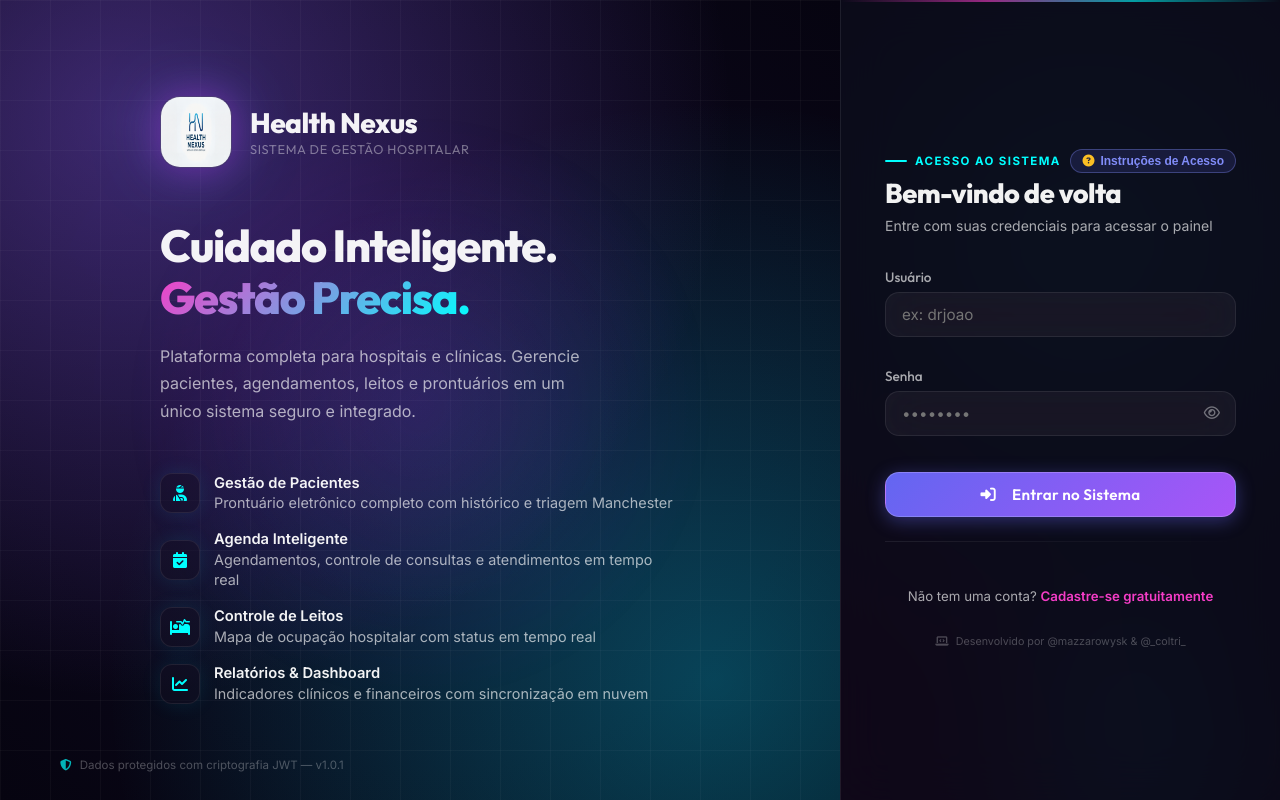
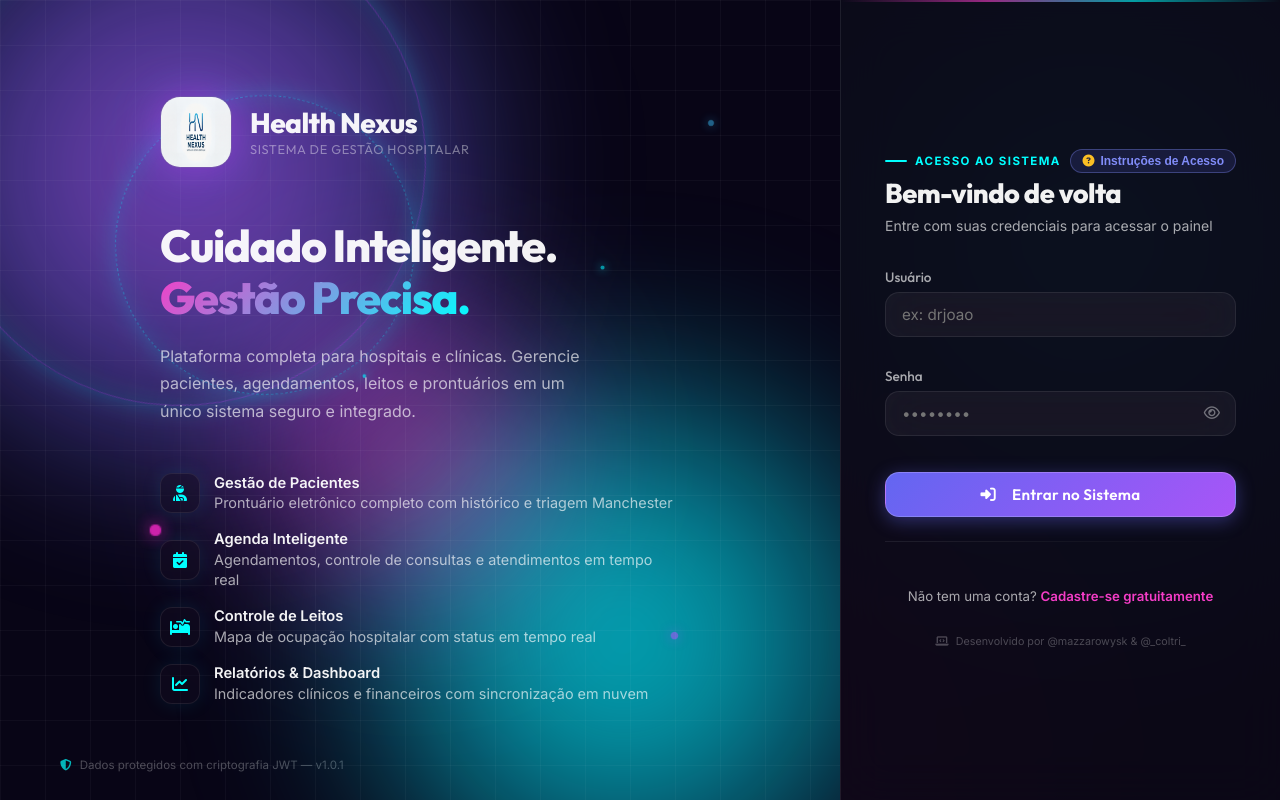
Before and after one commit to Mazzarowysk/Health-Nexus, a website built with Vite: page index.html in a window 1280 px wide. Built offline with nearby package versions, Linux system fonts and the light colour scheme; files whose address does not match are found by name.

Commit message:
fix(ui): posicionar orbes neon, aneis de vidro e particulas diretamente dentro do auth-brand-panel para garantir 100% de visibilidade e movimento suave

```diff
--- a/src/styles.css
+++ b/src/styles.css
@@ -192,7 +192,7 @@ body {
   overflow: hidden;
 }
 
-/* === PAINEL ESQUERDO: BRANDING IMERSIVO === */
+/* === PAINEL ESQUERDO: BRANDING IMERSIVO COM ANIMAÇÕES AMBIENTAIS === */
 .auth-brand-panel {
   position: relative;
   display: flex;
@@ -201,10 +201,7 @@ body {
   justify-content: center;
   padding: 60px;
   overflow: hidden;
-  background:
-    radial-gradient(ellipse at 15% 15%, rgba(139, 92, 246, 0.4) 0%, transparent 60%),
-    radial-gradient(ellipse at 85% 85%, rgba(6, 182, 212, 0.35) 0%, transparent 60%),
-    radial-gradient(ellipse at 50% 50%, rgba(15, 10, 35, 0.96) 0%, #060410 100%);
+  background: #080516;
 }
 
 /* Linhas de grade decorativas */
@@ -213,30 +210,150 @@ body {
   position: absolute;
   inset: 0;
   background-image:
-    linear-gradient(rgba(255,255,255,0.03) 1px, transparent 1px),
-    linear-gradient(90deg, rgba(255,255,255,0.03) 1px, transparent 1px);
-  background-size: 50px 50px;
+    linear-gradient(rgba(255, 255, 255, 0.035) 1px, transparent 1px),
+    linear-gradient(90deg, rgba(255, 255, 255, 0.035) 1px, transparent 1px);
+  background-size: 45px 45px;
   pointer-events: none;
-}
-
-/* Orbe animado de fundo */
-.auth-brand-panel::after {
-  content: '';
+  z-index: 2;
+}
+
+/* === CAMADA DE ANIMAÇÕES VISUAIS FLUTUANTES DA TELA DE LOGIN === */
+.auth-brand-ambient {
   position: absolute;
-  width: 600px;
-  height: 600px;
+  inset: 0;
+  overflow: hidden;
+  pointer-events: none;
+  z-index: 1;
+}
+
+/* Orbes Neon em Movimento Contínuo e Fluído */
+.auth-orb {
+  position: absolute;
   border-radius: 50%;
-  background: radial-gradient(circle, rgba(180, 40, 255, 0.12) 0%, transparent 65%);
+  filter: blur(60px);
+  opacity: 0.75;
+  mix-blend-mode: screen;
+  will-change: transform, opacity;
+}
+
+.auth-orb.orb-primary {
+  width: 480px;
+  height: 480px;
+  background: radial-gradient(circle, rgba(168, 85, 247, 0.85) 0%, rgba(99, 102, 241, 0.45) 60%, transparent 100%);
+  top: -15%;
+  left: -15%;
+  animation: orbFloat1 14s ease-in-out infinite alternate;
+}
+
+.auth-orb.orb-secondary {
+  width: 420px;
+  height: 420px;
+  background: radial-gradient(circle, rgba(0, 242, 254, 0.85) 0%, rgba(6, 182, 212, 0.4) 60%, transparent 100%);
+  bottom: -15%;
+  right: -10%;
+  animation: orbFloat2 16s ease-in-out infinite alternate;
+  animation-delay: -4s;
+}
+
+.auth-orb.orb-accent {
+  width: 320px;
+  height: 320px;
+  background: radial-gradient(circle, rgba(224, 38, 184, 0.8) 0%, rgba(147, 51, 234, 0.35) 60%, transparent 100%);
+  top: 35%;
+  left: 30%;
+  animation: orbFloat3 18s ease-in-out infinite alternate;
+  animation-delay: -8s;
+}
+
+/* Anéis Decorativos de Vidro Flutuante */
+.auth-ring {
+  position: absolute;
+  border-radius: 50%;
+  border: 1.5px solid rgba(0, 242, 254, 0.28);
+  box-shadow: 0 0 24px rgba(0, 242, 254, 0.2), inset 0 0 24px rgba(0, 242, 254, 0.12);
+  pointer-events: none;
+  will-change: transform;
+}
+
+.auth-ring.ring-1 {
+  width: 480px;
+  height: 480px;
   top: 50%;
   left: 50%;
-  transform: translate(-50%, -50%);
-  animation: authOrb 8s ease-in-out infinite alternate;
-  pointer-events: none;
-}
-
-@keyframes authOrb {
-  0%   { transform: translate(-50%, -50%) scale(1);   opacity: 0.8; }
-  100% { transform: translate(-50%, -48%) scale(1.15); opacity: 1; }
+  margin-top: -240px;
+  margin-left: -240px;
+  border-color: rgba(168, 85, 247, 0.32);
+  animation: ringRotate 24s linear infinite;
+}
+
+.auth-ring.ring-2 {
+  width: 310px;
+  height: 310px;
+  top: 50%;
+  left: 50%;
+  margin-top: -155px;
+  margin-left: -155px;
+  border-style: dashed;
+  border-color: rgba(0, 242, 254, 0.4);
+  animation: ringRotateReverse 18s linear infinite;
+}
+
+/* Partículas Luminosas Drifting */
+.auth-particle-field {
+  position: absolute;
+  inset: 0;
+}
+
+.auth-particle {
+  position: absolute;
+  border-radius: 50%;
+  background: #00f2fe;
+  box-shadow: 0 0 10px #00f2fe, 0 0 20px #00f2fe;
+  will-change: transform, opacity;
+}
+
+.auth-particle.p-1 { width: 6px; height: 6px; top: 20%; left: 20%; animation: particleDrift 8s ease-in-out infinite alternate; }
+.auth-particle.p-2 { width: 8px; height: 8px; top: 70%; left: 15%; background: #e026b8; box-shadow: 0 0 12px #e026b8; animation: particleDrift 11s ease-in-out infinite alternate-reverse; animation-delay: -2s; }
+.auth-particle.p-3 { width: 5px; height: 5px; top: 30%; right: 25%; animation: particleDrift 9s ease-in-out infinite alternate; animation-delay: -4s; }
+.auth-particle.p-4 { width: 7px; height: 7px; top: 80%; right: 20%; background: #a855f7; box-shadow: 0 0 12px #a855f7; animation: particleDrift 13s ease-in-out infinite alternate-reverse; animation-delay: -6s; }
+.auth-particle.p-5 { width: 4px; height: 4px; top: 45%; left: 45%; animation: particleDrift 7s ease-in-out infinite alternate; animation-delay: -1s; }
+.auth-particle.p-6 { width: 6px; height: 6px; top: 15%; right: 15%; background: #38bdf8; box-shadow: 0 0 10px #38bdf8; animation: particleDrift 10s ease-in-out infinite alternate-reverse; animation-delay: -5s; }
+
+/* Keyframes de Movimentos Fluídos */
+@keyframes orbFloat1 {
+  0%   { transform: translate(0, 0) scale(1); opacity: 0.7; }
+  50%  { transform: translate(85px, 60px) scale(1.3); opacity: 0.95; }
+  100% { transform: translate(-50px, 100px) scale(0.95); opacity: 0.75; }
+}
+
+@keyframes orbFloat2 {
+  0%   { transform: translate(0, 0) scale(1); opacity: 0.75; }
+  50%  { transform: translate(-95px, -70px) scale(1.35); opacity: 1; }
+  100% { transform: translate(60px, -50px) scale(1.05); opacity: 0.8; }
+}
+
+@keyframes orbFloat3 {
+  0%   { transform: translate(0, 0) scale(1); opacity: 0.65; }
+  50%  { transform: translate(-60px, 75px) scale(1.25); opacity: 0.9; }
+  100% { transform: translate(75px, -80px) scale(0.9); opacity: 0.7; }
+}
+
+@keyframes ringRotate {
+  0%   { transform: translate(-50%, -50%) rotate(0deg) scale(1); }
+  50%  { transform: translate(-50%, -50%) rotate(180deg) scale(1.06); }
+  100% { transform: translate(-50%, -50%) rotate(360deg) scale(1); }
+}
+
+@keyframes ringRotateReverse {
+  0%   { transform: translate(-50%, -50%) rotate(360deg) scale(1); }
+  50%  { transform: translate(-50%, -50%) rotate(180deg) scale(0.94); }
+  100% { transform: translate(-50%, -50%) rotate(0deg) scale(1); }
+}
+
+@keyframes particleDrift {
+  0%   { transform: translateY(0) translateX(0) scale(1); opacity: 0.5; }
+  50%  { transform: translateY(-40px) translateX(30px) scale(1.5); opacity: 1; }
+  100% { transform: translateY(25px) translateX(-25px) scale(0.8); opacity: 0.6; }
 }
 
 .auth-brand-content {
```
Also changed, not shown: src/main.js.
